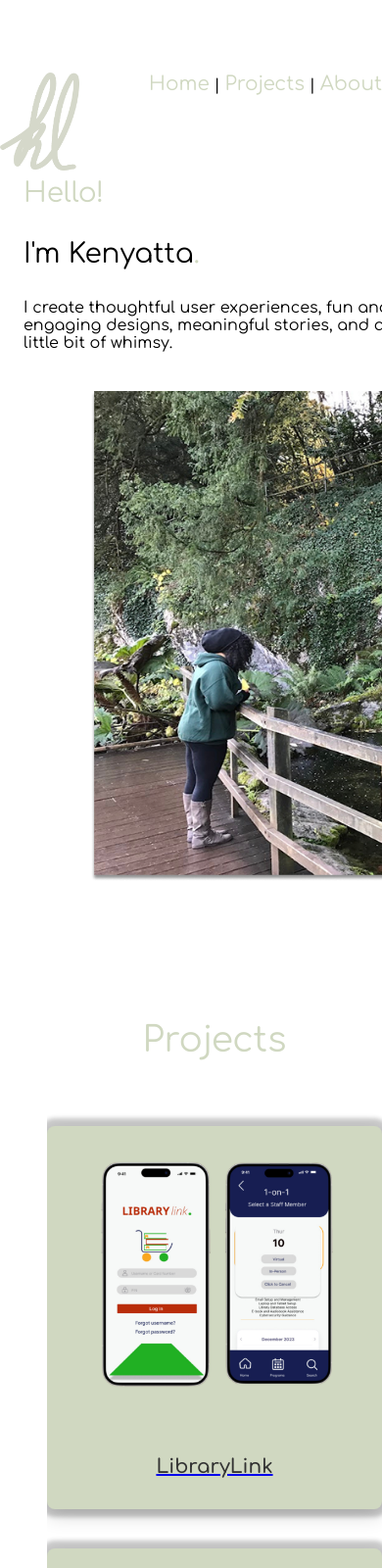
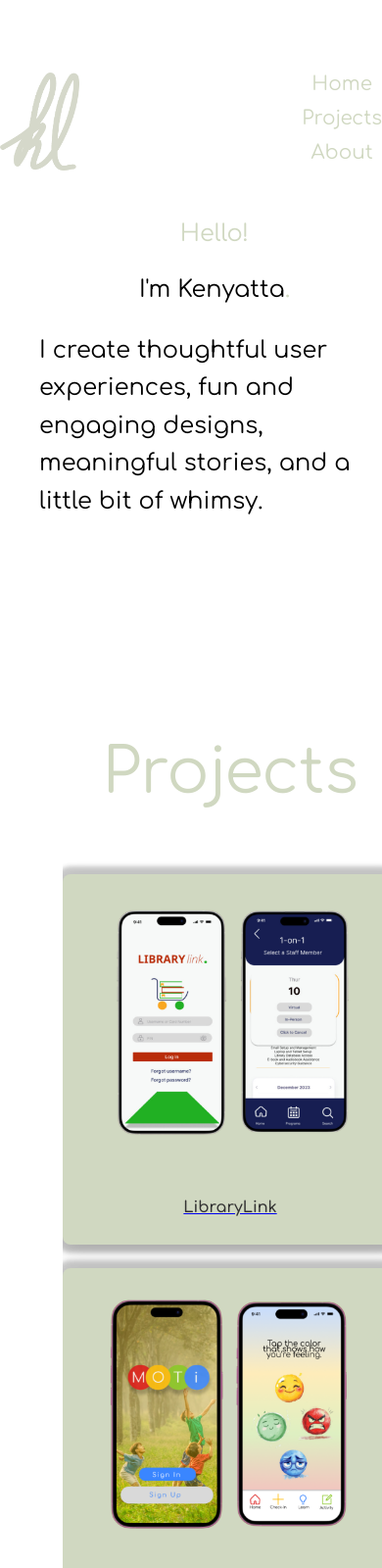
Before and after one commit to kdladdwaketech/portfolio, a plain HTML site: page index.html in a window 390 px wide. Shown: the top 1600 px of the page at 98% size. Drawn offline with Linux system fonts and the light colour scheme.

Commit message:
adding mobile responsiveness

```diff
--- a/index.html
+++ b/index.html
@@ -25,7 +25,7 @@
         </h1>
         <nav class="site-navigation">
           <p class="nav-links">
-            <a href="index.html">Home</a> | <a href="#projects">Projects</a> |
+            <a href="index.html">Home</a> <a href="#projects">Projects</a>
             <a href="about.html">About</a>
           </p>
         </nav>
@@ -121,6 +121,5 @@
         <footer>&copy; Kenyatta Ladd 2025</footer>
       </main>
     </div>
-    <script src="script.js"></script>
   </body>
 </html>
--- a/styles.css
+++ b/styles.css
@@ -423,98 +423,88 @@ footer {
   margin-top: 50px;
 }
 
-/* === MEDIA QUERIES FOR RESPONSIVENESS === */
-
-/* For tablets and below (768px and under) */
 @media (max-width: 768px) {
-  .site-title {
-    font-size: 32px;
+  .nav-links {
+    display: flex;
+    flex-direction: column;
+    align-items: center;
+    gap: 12px;
   }
 
-  .nav-links {
+  .nav-links a {
     font-size: 20px;
-    text-align: center;
+    display: block;
   }
+}
 
+@media (max-width: 768px) {
   .hero-section {
     flex-direction: column;
+    align-items: center;
     gap: 40px;
-    align-items: center;
   }
 
   .hero-content,
   .hero-image-container {
     width: 100%;
-    margin: 0;
+    margin-left: 0 auto;
+    padding: 0 16px
+  }
+
+  .hero-text {
+    font-size: 32px;
+    align-items: center;
+    text-align: left;
+    word-wrap: break-word;
   }
 
   .greeting,
-  .introduction {
-    font-size: 36px;
+  .introduction,
+  .description {
+    font-size: 24px;
+    text-align: left;
+    word-wrap: break-word;
+  }
+}
+
+@media (max-width: 768px) {
+  .project-header {
+    grid-template-columns: 1fr; /* Single column layout */
+    padding: 20px 0;
+    gap: 24px;
   }
 
-  .description {
-    font-size: 18px;
+  .polaroid {
+    max-width: 100%;
   }
 
-  .projects-heading,
-  .moti-title {
-    font-size: 36px;
-    margin-left: 0;
+  .caption {
+    font-size: 16px;
+    padding: 8px 0;
+  }
+}
+
+@media (max-width: 768px) {
+  .hero-image-container {
+    display: none;
+  }
+}
+
+
+@media (max-width: 768px) {
+  section {
+    padding: 40px 16px;
+  }
+
+  section h1,
+  section h2 {
+    font-size: 28px;
     text-align: center;
   }
 
-  .project-header {
-    grid-template-columns: 1fr; /* Stack project cards */
-    padding: 20px 0;
-  }
-
-  .about-section > img {
-    width: 100%;
-  }
-
-  .overlay-text {
-    font-size: 2rem;
-  }
-
-  .bio-text {
-    font-size: 14px;
-  }
-
-  .contact-section h2 {
-    font-size: 32px;
+  section p {
+    font-size: 16px;
+    line-height: 1.6;
+    text-align: left;
   }
 }
-
-/* For very small devices (480px and under) */
-@media (max-width: 480px) {
-  .nav-links {
-    font-size: 16px;
-  }
-
-  .greeting,
-  .introduction {
-    font-size: 28px;
-  }
-
-  .description {
-    font-size: 16px;
-  }
-
-  .contact-form input,
-  .contact-form textarea {
-    font-size: 14px;
-  }
-
-  .contact-form button {
-    font-size: 16px;
-  }
-
-  .activity-card {
-    font-size: 16px;
-  }
-
-  .overlay-text {
-    font-size: 1.5rem;
-  }
-}
```
Also changed, not shown: about.html (+1 -1 lines), arcana.html (+2 -2 lines), librarylink.html (+1 -1 lines), moti.html (+1 -1 lines).
